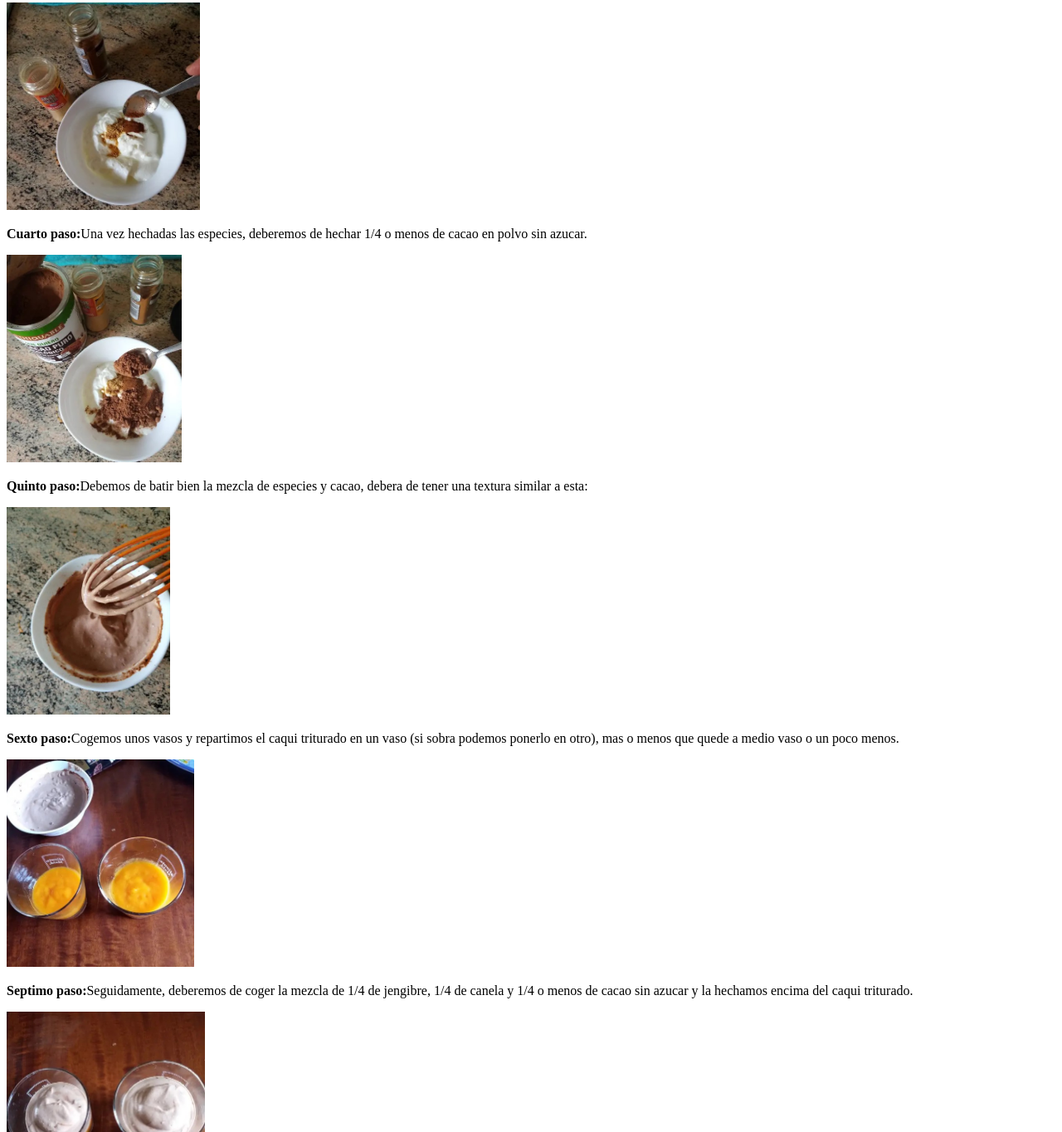
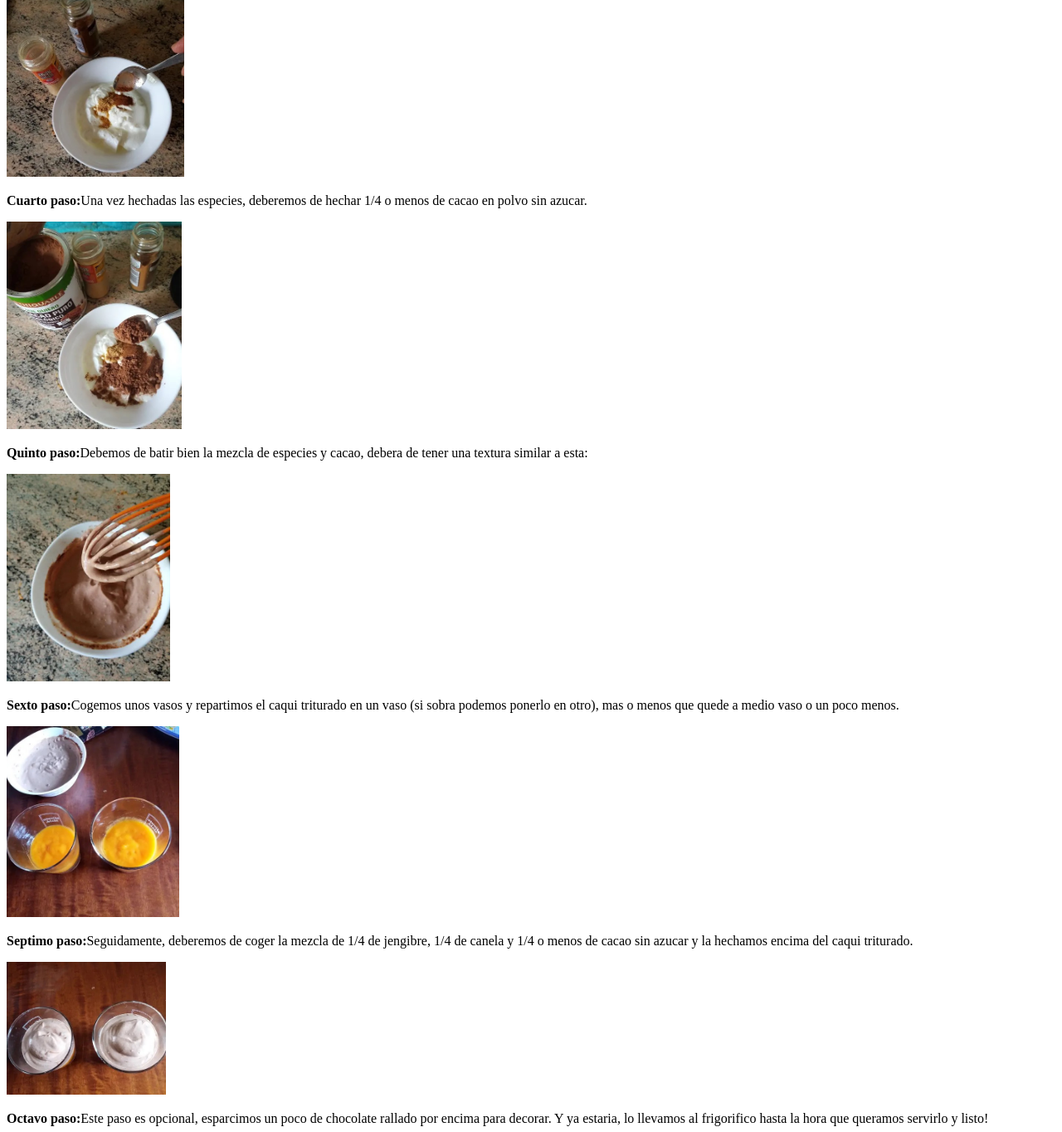
Before and after one commit to paulamoreno27/0373-A4-Mi.men-.saludable-PaulaMoreno, a plain HTML site: page postre/postre.html in a window 1280 px wide. Shown: the part 1436-2800 px from the top of the page at 83% size. Drawn offline with Linux system fonts and the light colour scheme.

Commit message:
estructura paso a paso postre ajustada de img2

```diff
--- a/postre/postre.html
+++ b/postre/postre.html
@@ -36,11 +36,11 @@
     <br>
 
     <p><strong>Segundo paso:</strong>Por otro lado, en un bol deberemos de hechar el 1/2 de yogurt natural.</p>
-    <img src="./img/img03.jpg" alt="250" height="250">
+    <img src="./img/img03.jpg" alt="230" height="230">
     <br>
 
     <p><strong>Tercer paso:</strong>Ahora en el bol donde tenemos nuestro 1/2 de yogurt natural procederemos a hechar las especies 1/4 de jengibre, 1/4 de canela.</p>
-    <img src="./img/img04.jpg" alt="250" height="250">
+    <img src="./img/img04.jpg" alt="230" height="230">
     <br>
 
     <p><strong>Cuarto paso:</strong>Una vez hechadas las especies, deberemos de hechar 1/4 o menos de cacao en polvo sin azucar.</p>
@@ -52,15 +52,15 @@
     <br>
 
     <p><strong>Sexto paso:</strong>Cogemos unos vasos y repartimos el caqui triturado en un vaso (si sobra podemos ponerlo en otro), mas o menos que quede a medio vaso o un poco menos.</p>
-    <img src="./img/img08.jpg" alt="250" height="250">
+    <img src="./img/img08.jpg" alt="230" height="230">
     <br>
 
     <p><strong>Septimo paso:</strong>Seguidamente, deberemos de coger la mezcla de 1/4 de jengibre, 1/4 de canela y 1/4 o menos de cacao sin azucar y la hechamos encima del caqui triturado.</p>
-    <img src="./img/img09.jpg" alt="200" height="200">
+    <img src="./img/img09.jpg" alt="160" height="160">
     <br>
 
     <p><strong>Octavo paso:</strong>Este paso es opcional, esparcimos un poco de chocolate rallado por encima para decorar. Y ya estaria, lo llevamos al frigorifico hasta la hora que queramos servirlo y listo!</p>
-    <img src="./img/img10.jpg" alt="250" height="250">
+    <img src="./img/img10.jpg" alt="230" height="230">
     <br>
     <hr>
 
```
